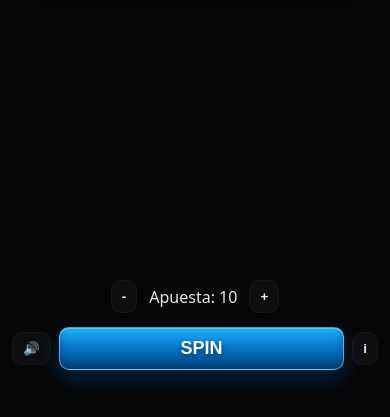
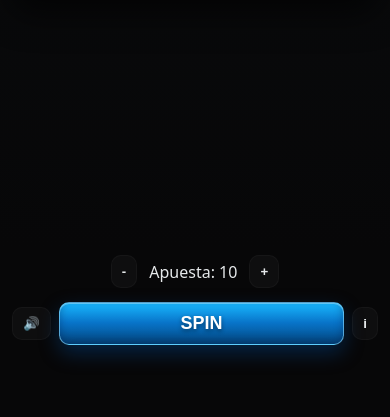
Before and after one commit to exequiel1914-netizen/al-ruedo-slots, a plain HTML site: page index.html in a window 390 px wide. Shown: the part 427-844 px from the top of the page. Drawn offline with Linux system fonts and the light colour scheme.

Commit message:
Add responsive styles for controls in mobile view

```diff
--- a/css/style.css
+++ b/css/style.css
@@ -195,3 +195,8 @@ body{
     transform:translateY(-35px);
   }
 }
+@media (max-width:600px){
+  .controls{
+    transform:translateY(-60px);
+  }
+}
```
